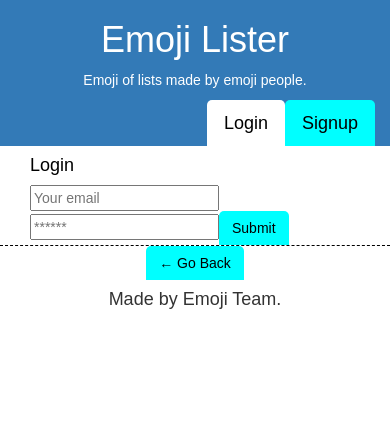
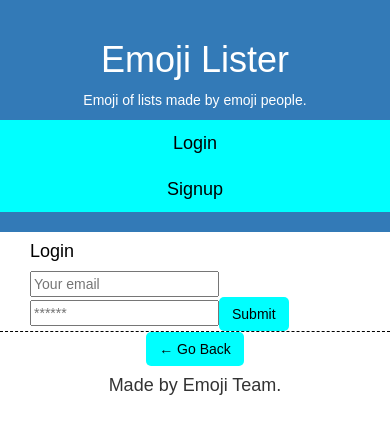
Before and after one commit to Gavin-Scot-Stockwell/Symbol-Sense, a React (Vite) app in the folder client/: page /login in a window 390 px wide. Shown: the top 434 px of the page. Built offline with nearby package versions, Linux system fonts and the light colour scheme.

Commit message:
css responsiveness added

```diff
--- a/client/src/App.css
+++ b/client/src/App.css
@@ -51,18 +51,30 @@
 
 
 }
+
 body {
-  font-family: Arial, sans-serif;/*not sure this works*/
+  font-family: Arial, sans-serif;
+  /*not sure this works*/
 }
+
 /*Start of header code*/
 /*Code below targets are option to navigate the page*/
-header > div {
+header>div.container {
   text-align: right;
+  box-sizing: border-box;
+  max-width: 100%;
+  width: 99.9%;
+  /*TODO make tabes further right this code didnt do that*/
 }
+
+
+
+
 /*header a,*/
 header button,
 .btn-info,
-.btn {
+.btn,
+header button.btn.btn-lg {
   background-color: aqua;
   color: black;
   border: 1px solid transparent;
@@ -73,6 +85,7 @@ header button,
 
 
 }
+
 header button:hover,
 .btn-info:hover,
 .btn:hover {
@@ -86,7 +99,9 @@ body.route-me header a[href="/me"],
 body.route-randomemoji header a[href="/randomemoji"],
 body.route-addemoji header a[href="/addemoji"],
 body.route-login header a[href="/login"],
-body.route-signup header a[href="/signup"]{
+body.route-signup header a[href="/signup"],
+body.route-updateemoji header a[href="/updateemoji"],
+body.route-removeemoji header a[href="/removeemoji"] {
   color: black;
   background-color: white;
 }
@@ -97,13 +112,13 @@ body.route-signup header a[href="/signup"]{
 
 
 /*Code below targets Title and sub  tile of the site*/
-div > a > h1 {
+div>a>h1 {
   text-align: center;
   color: white;
   background-color: #337ab7;
 }
 
-div > p {
+div>p {
   text-align: center;
   color: white;
   background-color: #337ab7;
@@ -118,6 +133,10 @@ header a:active {
   text-decoration: none;
 }
 
+
+
+
+
 /*controls main part of website not footer or header*/
 /*
 body > div.container > {
@@ -126,24 +145,27 @@ body > div.container > {
   */
 /*fixing the submit button size*/
 .btn-block {
-    width: auto; /* Makes the button width fit its content */
-    display: inline-block; /* Ensures the button doesn't stretch */
+  width: auto;
+  /* Makes the button width fit its content */
+  display: inline-block;
+  /* Ensures the button doesn't stretch */
   /*inline-block*/
 }
-.card-body > p,
+
+.card-body>p,
 .card-header {
   background-color: white;
-  color:black;
+  color: black;
 }
 
 /*Footer Stuff*/
 
-footer{
+footer {
   border-top: black dashed 1px;
 }
 
 /* general components */
-button {
+div.container button {
   background-color: aqua;
   color: black;
   border: 1px solid transparent;
@@ -154,7 +176,7 @@ button {
 
 }
 
-button:hover {
+div.container button:hover {
   background-color: #4CAF50;
   color: white;
   border: 1px solid transparent;
@@ -178,7 +200,7 @@ body.route-signup header a[href="/signup"]{
   background-color: white;
 }*/
 
-body.route-home div.container h3{
+body.route-home div.container h3 {
   text-align: center;
   font-size: 4rem;
 }
@@ -194,20 +216,20 @@ body.route-home .card h4 {
   text-align: left;
 }
 
- body.route-home .card-body p:nth-child(1){
+body.route-home .card-body p:nth-child(1) {
   font-size: 6rem;
 }
 
-body.route-home .card-body p:nth-child(2){
+body.route-home .card-body p:nth-child(2) {
   font-size: 3rem;
 }
 
 /*Focuses on Profile Page*/
-body.route-me div.container h2{
+body.route-me div.container h2 {
   text-align: center;
 }
 
-body.route-me div.container h3{
+body.route-me div.container h3 {
   text-align: center;
 }
 
@@ -223,33 +245,225 @@ body.route-me .card h4 {
   text-align: left;
 }
 
-body.route-me .card-body p:nth-child(1){
+body.route-me .card-body p:nth-child(1) {
   font-size: 6rem;
 }
 
-body.route-me .card-body p:nth-child(2){
+body.route-me .card-body p:nth-child(2) {
   font-size: 3rem;
+}
+
+
+div > div.container > div > h1 {
+  font-size: 2rem;
+}
+div > div.container > div > p {
+  background-color: white;
+  color: black;
+  text-align: left;
+  /*TODO Might need to change*/
 }
 
 /*Random Emoji*/
 
-body.route-randomemoji div.container .col-12 > div {
+body.route-randomemoji div.container .col-12>div {
   text-align: center;
   font-size: 6rem;
 }
 
-body.route-randomemoji div.container .col-12 > form{
+body.route-randomemoji div.container .col-12>form {
   text-align: center;
   font-size: 3rem;
 }
 
+div > div.container > div > div p {
+  background-color: white;
+  color: black;
+  font-size: 3rem;
+}
+div > div.container > div > div > div > * {
+  margin-top: 3%;
+  margin-bottom: 3%
+}
+
 /*Add Emoji*/
-body.route-addemoji div.container h4{
+body.route-addemoji div.container h4 {
   text-align: center;
   font-size: 3rem;
 }
 
-body.route-addemoji div.container .card-body{
+body.route-addemoji div.container .card-body {
   text-align: center;
   font-size: 1.6rem;
 }
+
+body.route-addemoji div.container .card > h4 {
+  margin-top: 2.5%;
+  margin-bottom: 2.5%
+}
+
+body.route-addemoji div.container .card-body form > * {
+  margin-top: 1%;
+  margin-bottom: 1%
+}
+
+
+/*Update Emoji*/
+body.route-updateemoji div.container h4 {
+  text-align: center;
+  font-size: 3rem;
+}
+
+body.route-updateemoji div.container .card-body {
+  text-align: center;
+  font-size: 2rem;
+  /*TODO improve how it looks with input fields*/
+}
+
+body.route-updateemoji div.container .card-header,
+body.route-updateemoji div.container .card-body {
+  margin-top: 2.5%;
+  margin-bottom: 2.5%
+}
+
+/*Remove Emoji*/
+body.route-removeemoji div.container h4 {
+  text-align: center;
+  font-size: 3rem;
+}
+
+body.route-removeemoji div.container .card-body {
+  text-align: center;
+  font-size: 3rem;
+}
+
+body.route-removeemoji div.container .card-header,
+body.route-route-removeemoji div.container .card-body {
+  margin-top: 2.5%;
+  margin-bottom: 2.5%
+}
+
+/*Media size css*/
+/*use to fixalignment of elements in larger webpages*/
+@media (min-width: 992px) {
+
+  div.container>div>div.flex-row {
+    padding-left: 15%;
+    /*use this only when big responsive works diffrent for diffrent pages over 1010, 1020*/
+  }
+}
+
+@media (min-width: 1200px) {
+  div.container>main.flex-row {
+    padding-left: 15%;
+    /*use this only when big responsive works diffrent for diffrent pages over 1010, 1020*/
+  }
+}
+
+/*changes navigate bar based on size*/
+@media (max-width: 802px) {
+
+  /*This is for basically tablets*/
+  /*
+  header>div.container {
+    text-align: center;
+    box-sizing: border-box;
+    max-width: 100%;
+    width: 99.9%;
+    display: inline;
+  }
+
+  header button,
+  .btn-info,
+  .btn,
+  header button.btn.btn-lg {
+    background-color: aqua;
+    color: black;
+    border: 1px solid transparent;
+    border-radius: 0;
+    border-top-left-radius: 0px;
+    border-top-right-radius: 0px;
+    transition: background-color 0.5s ease, transform 0.5s ease;
+
+
+  }
+
+  header button:hover,
+  .btn-info:hover,
+  .btn:hover {
+    background-color: #4CAF50;
+    color: white;
+    border: 1px solid transparent;
+
+  }
+
+  body.route-me header a[href="/me"],
+  body.route-randomemoji header a[href="/randomemoji"],
+  body.route-addemoji header a[href="/addemoji"],
+  body.route-login header a[href="/login"],
+  body.route-signup header a[href="/signup"],
+  body.route-updateemoji header a[href="/updateemoji"],
+  body.route-removeemoji header a[href="/removeemoji"] {
+    color: black;
+    background-color: white;
+  }*/
+}
+
+@media (max-width: 802px) {
+
+  /*This is for basically phones*/
+  header>div.container>div {
+    display: flex;
+    /* Enables flexbox */
+    justify-content: space-between;
+    /* Adjusts spacing between child elements */
+    align-items: center;
+    /* Aligns items vertically */
+    flex-direction: column;
+  }
+
+  header>div.container>div>a,
+  header>div.container>div>button {
+    flex: 1 1 100;
+    min-width: 0;
+    /* Allows shrinking */
+    width: 100%;
+    /* Ensures width is flexible */
+    /*font-size: 250%;*/
+  }
+
+  header>div.container {
+    text-align: center;
+    box-sizing: border-box;
+    max-width: 100%;
+    width: 100%;
+    display: inline;
+  }
+
+  header button,
+  .btn-info,
+  .btn,
+  header button.btn.btn-lg {
+    background-color: aqua;
+    color: black;
+    border: 1px solid transparent;
+    border-radius: 0;
+    border-top-left-radius: 0px;
+    border-top-right-radius: 0px;
+    transition: background-color 0.5s ease, transform 0.5s ease;
+
+
+  }
+
+  body.route-me header a[href="/me"],
+  body.route-randomemoji header a[href="/randomemoji"],
+  body.route-addemoji header a[href="/addemoji"],
+  body.route-login header a[href="/login"],
+  body.route-signup header a[href="/signup"],
+  body.route-updateemoji header a[href="/updateemoji"],
+  body.route-removeemoji header a[href="/removeemoji"] {
+    color: black;
+    background-color: aqua;
+  }
+
+}
--- a/client/src/pages/Randomemoji.tsx
+++ b/client/src/pages/Randomemoji.tsx
@@ -78,7 +78,7 @@ const Randomemojis = () => {
                 >  Submit
                   </button>
                   </form>
-                  <p style={{ textAlign: 'center', marginTop: '1rem', fontSize: '1.2rem' }}>{feedback}
+                  <p>{feedback}
                   </p>
 
         </div>
--- a/client/src/pages/Updateemoji.tsx
+++ b/client/src/pages/Updateemoji.tsx
@@ -64,7 +64,7 @@ const Updateemoji = () => {
 //<LastPosted lastEmoji={data?.me?.lastEmoji || null} />
 
   return (
-    <main className="flex-row justify-center mb-4">
+    <main className="flex-row">
       <div className="col-12 col-lg-10">
         <div className="card">
           <h4 className="card-header bg-dark text-light p-2">Add Emoji!</h4>
```
Lines whose indentation alone changed are shown as unchanged.
